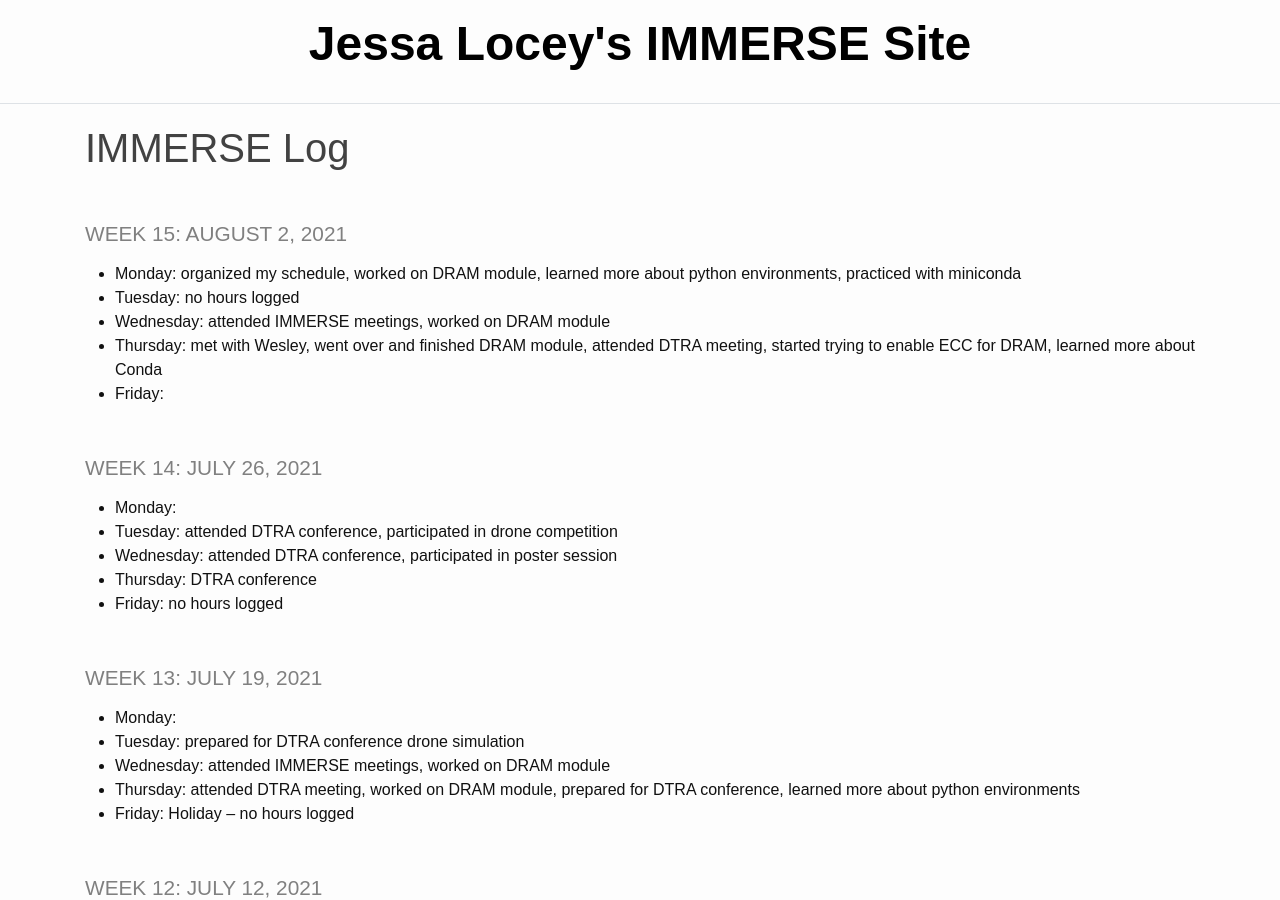
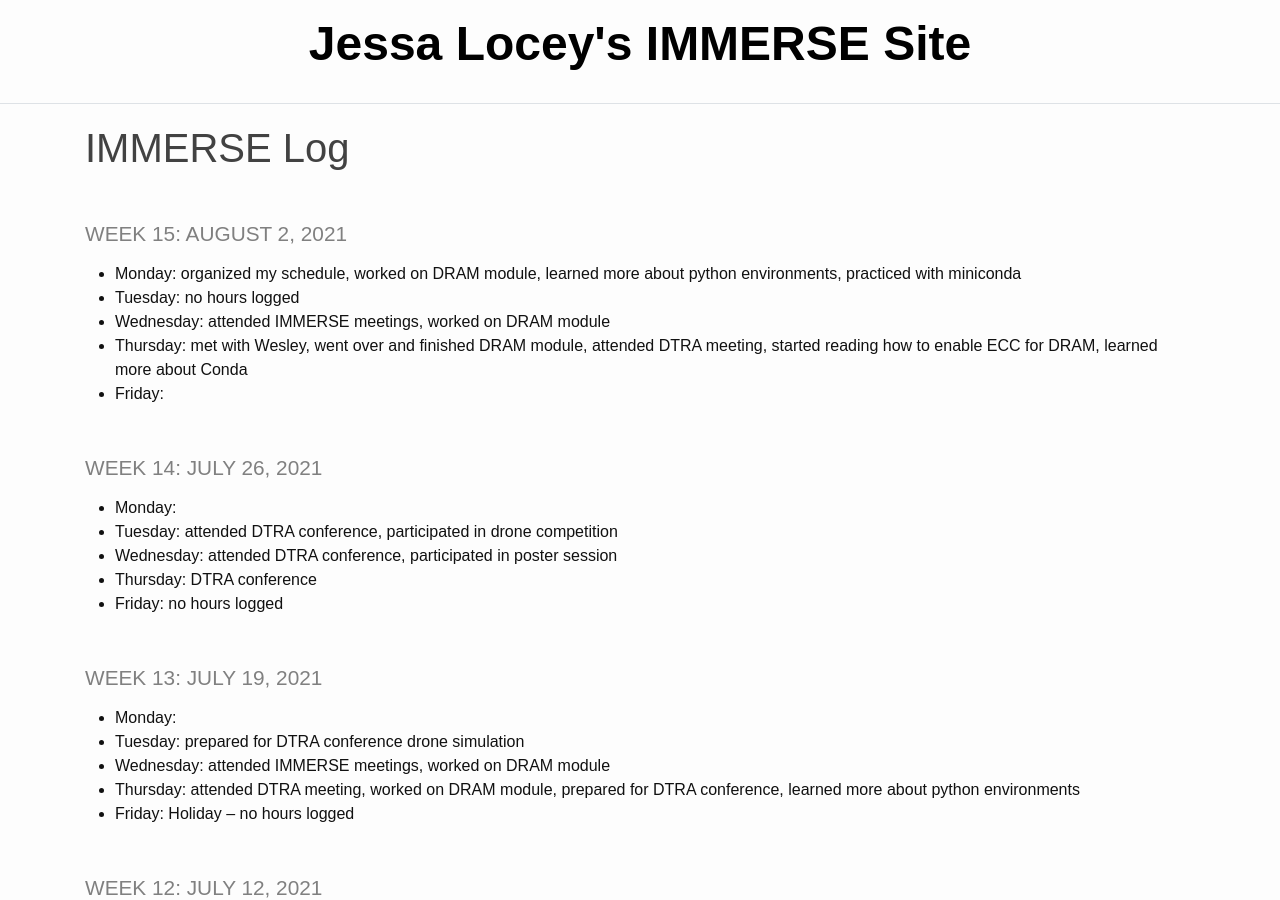
Before and after one commit to jessalocey/jessalocey.github.io, a Jekyll site: the page built from _pages/log.md, in a window 1280 px wide and 900 px high. Built offline with Jekyll 4.4.1, drawn with Linux system fonts in a browser that asks for light colours.

Commit message:
added to Thursday

```diff
--- a/_pages/log.md
+++ b/_pages/log.md
@@ -7,7 +7,7 @@ title: IMMERSE Log
 * **Monday:** organized my schedule, worked on DRAM module, learned more about python environments, practiced with miniconda
 * **Tuesday:** no hours logged
 * **Wednesday:** attended IMMERSE meetings, worked on DRAM module
-* **Thursday:** met with Wesley, went over and finished DRAM module, attended DTRA meeting, started trying to enable ECC for DRAM, learned more about Conda
+* **Thursday:** met with Wesley, went over and finished DRAM module, attended DTRA meeting, started reading how to enable ECC for DRAM, learned more about Conda
 * **Friday:**
 
 ### Week 14: July 26, 2021
```
